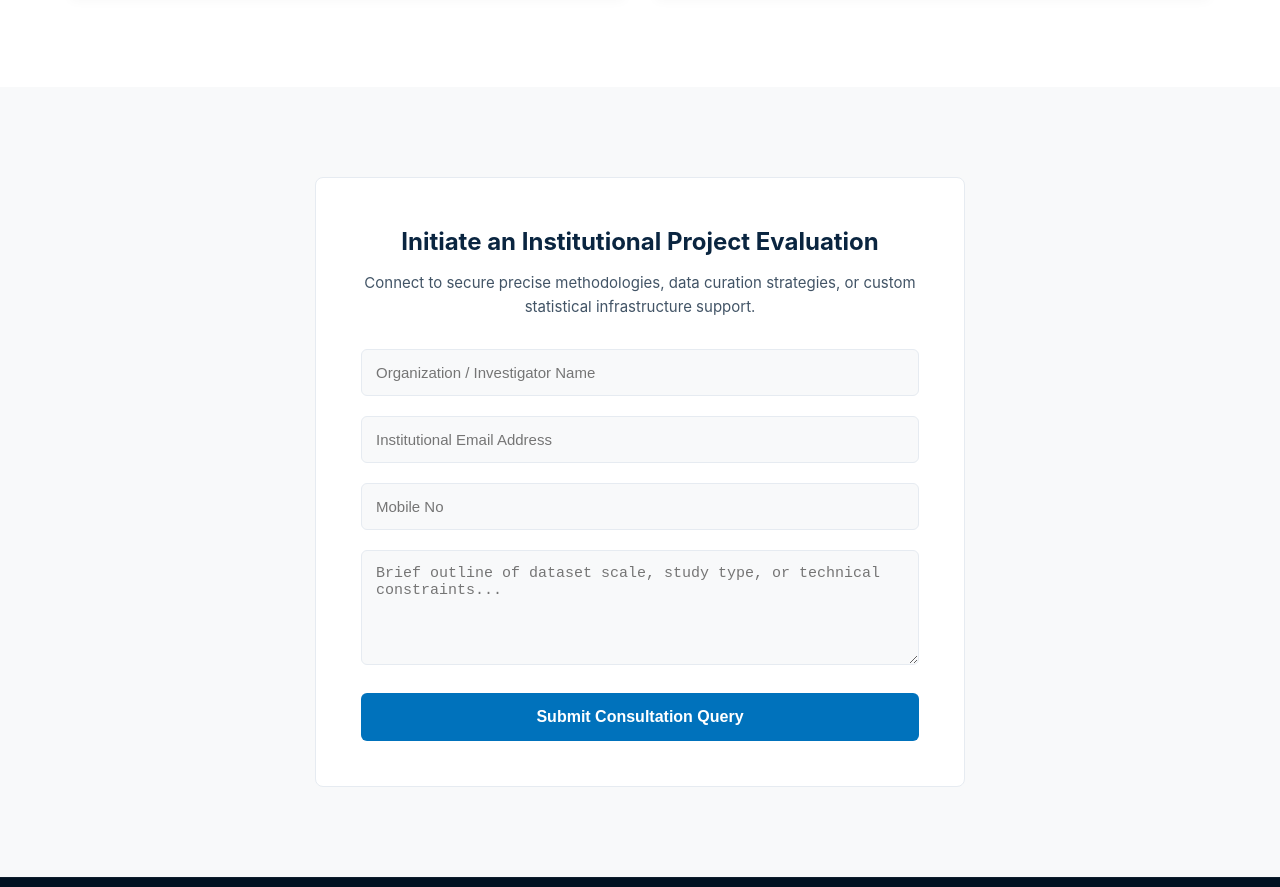
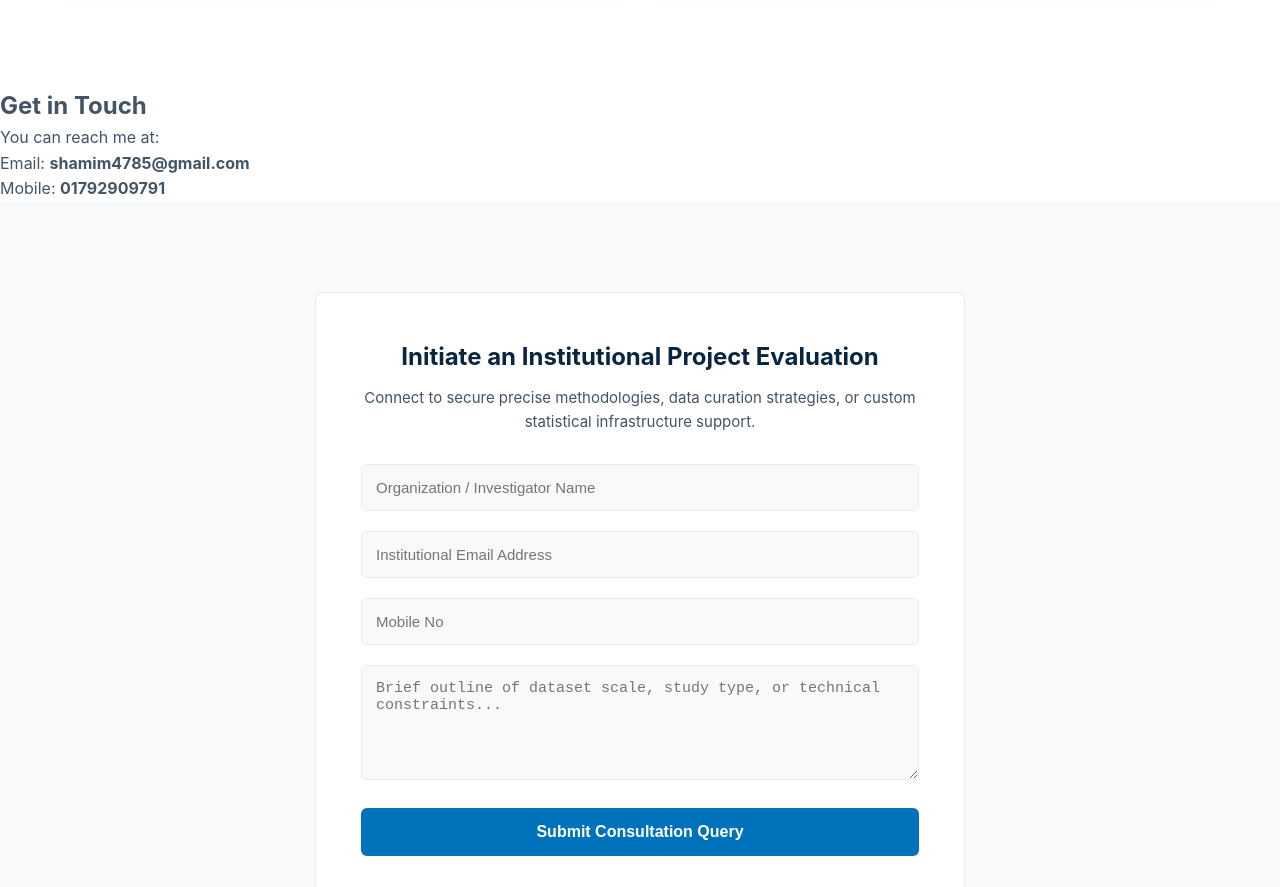
Before and after one commit to shamim4785/phdca, a plain HTML site: page index.html in a window 1280 px wide. Shown: the part 2505-3392 px from the top of the page. Drawn offline with Linux system fonts and the light colour scheme.

Commit message:
Update index.html

```diff
--- a/index.html
+++ b/index.html
@@ -114,6 +114,13 @@
         </div>
     </section>
 
+    <section id="contact1">
+        <h2>Get in Touch</h2>
+        <p>You can reach me at:</p>
+        <p>Email: <strong>shamim4785@gmail.com</strong></p>
+        <p>Mobile: <strong>01792909791</strong></p>
+    </section>
+
     <!-- Enterprise Contact Form -->
     <section id="contact" class="section light-bg">
         <div class="contact-card">
```
